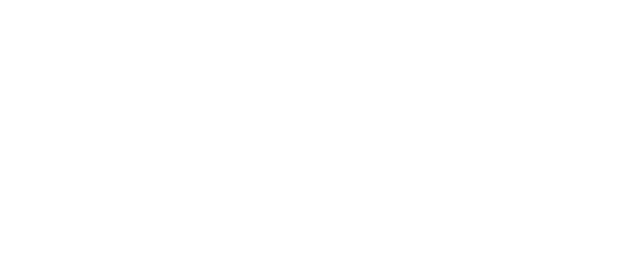
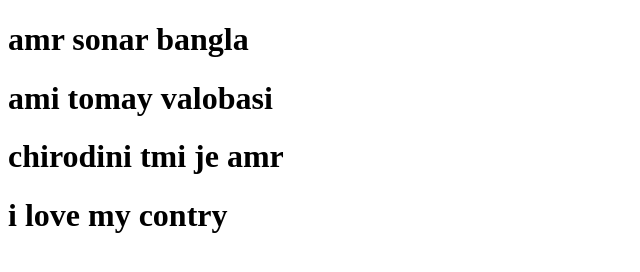
Before and after one commit to Alamgirislam420/my-first-repo, a plain HTML site: page index.html in a window 1280 px wide. Shown: the whole page, without its empty margins (0-640 px from the left). Drawn offline with Linux system fonts and the light colour scheme.

Commit message:
second commit

```diff
--- a/index.html
+++ b/index.html
@@ -7,6 +7,10 @@
     <title>My First Github Repo</title>
 </head>
 <body>
+    <h1>amr sonar bangla</h1>
+    <h1>ami tomay valobasi</h1>
+    <h1>chirodini tmi je amr</h1>
+    <h1>i love my contry</h1>
 
 </body>
 </html>
```
